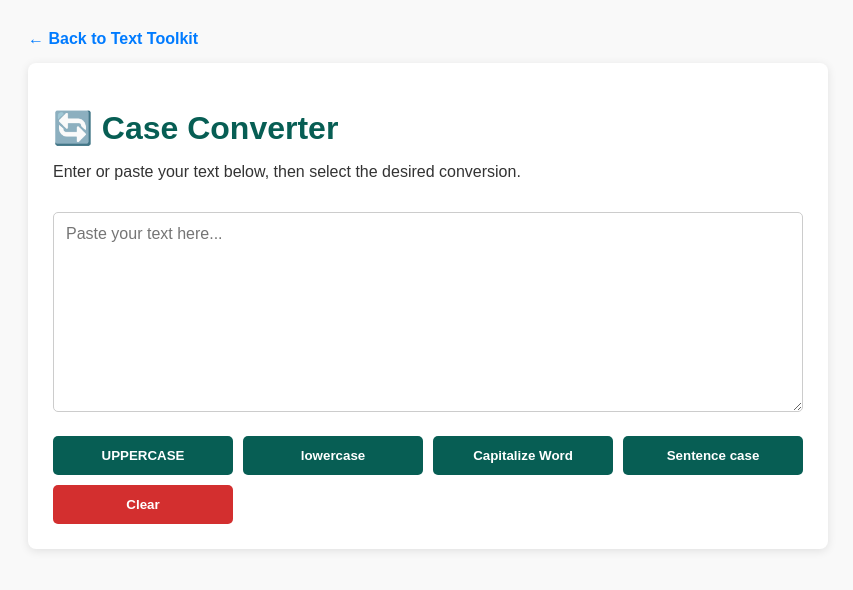
After one commit to A-SODIQY/text-toolkit, a Flask app: page /case-converter in a window 1280 px wide. The commit adds this page. Shown: the top 590 px of the page, without its empty margins (212-1065 px from the left). Run offline with Flask 3, Linux system fonts and the light colour scheme.

Commit message:
Add Text Case Converter utility and update homepage link

```diff
--- a/app.py
+++ b/app.py
@@ -67,3 +67,7 @@ def about():
 
 if __name__ == '__main__':
     app.run(debug=True)
+# Route for the Case Converter utility
+@app.route('/case-converter')
+def case_converter():
+    return render_template('converter.html')
--- /dev/null
+++ b/templates/converter.html
@@ -0,0 +1,65 @@
+<!DOCTYPE html>
+<html lang="en">
+<head>
+    <meta charset="UTF-8">
+    <meta name="viewport" content="width=device-width, initial-scale=1.0">
+    <title>Text Case Converter - TEXT TOOLKIT</title>
+    <style>
+        body { font-family: Arial, sans-serif; max-width: 800px; margin: 30px auto; padding: 0 20px; color: #333; background-color: #f9f9f9; }
+        .card { background: white; padding: 25px; border-radius: 8px; box-shadow: 0 2px 10px rgba(0,0,0,0.1); }
+        h1 { color: #075e54; margin-bottom: 5px; }
+        textarea { width: 100%; height: 200px; padding: 12px; margin-top: 15px; border: 1px solid #ccc; border-radius: 5px; box-sizing: border-box; font-family: inherit; font-size: 16px; resize: vertical; }
+        .button-group { display: grid; grid-template-columns: repeat(auto-fit, minmax(150px, 1fr)); gap: 10px; margin-top: 20px; }
+        button { background-color: #075e54; color: white; border: none; padding: 12px 20px; font-weight: bold; border-radius: 5px; cursor: pointer; }
+        button:hover { background-color: #128c7e; }
+        .nav { margin-bottom: 15px; }
+        .nav a { color: #007bff; text-decoration: none; font-weight: bold; }
+    </style>
+</head>
+<body>
+    <div class="nav">
+        <a href="/">&larr; Back to Text Toolkit</a>
+    </div>
+
+    <div class="card">
+        <h1>🔄 Case Converter</h1>
+        <p>Enter or paste your text below, then select the desired conversion.</p>
+
+        <textarea id="inputText" placeholder="Paste your text here..."></textarea>
+
+        <div class="button-group">
+            <button onclick="convert('upper')">UPPERCASE</button>
+            <button onclick="convert('lower')">lowercase</button>
+            <button onclick="convert('capitalize')">Capitalize Word</button>
+            <button onclick="convert('sentence')">Sentence case</button>
+            <button onclick="convert('clear')" style="background-color: #d32f2f;">Clear</button>
+        </div>
+    </div>
+
+    <script>
+        function convert(type) {
+            let input = document.getElementById('inputText').value;
+            let output = '';
+
+            switch(type) {
+                case 'upper':
+                    output = input.toUpperCase();
+                    break;
+                case 'lower':
+                    output = input.toLowerCase();
+                    break;
+                case 'capitalize':
+                    output = input.toLowerCase().split(' ').map(s => s.charAt(0).toUpperCase() + s.substring(1)).join(' ');
+                    break;
+                case 'sentence':
+                    output = input.toLowerCase().replace(/(^\s*\w|[\.\!\?]\s*\w)/g, c => c.toUpperCase());
+                    break;
+                case 'clear':
+                    document.getElementById('inputText').value = '';
+                    return;
+            }
+            document.getElementById('inputText').value = output;
+        }
+    </script>
+</body>
+</html>
--- a/templates/index.html
+++ b/templates/index.html
@@ -65,6 +65,12 @@
         <p>{{ processed_text }}</p>
     </div>
     {% endif %}
+<!-- New Utility Card: Case Converter -->
+<div class="card" style="margin-top: 20px; text-align: center;">
+    <h2>🔄 Text Case Converter</h2>
+    <p>Instantly change text to UPPERCASE, lowercase, Capitalize Word, and more.</p>
+    <a href="/case-converter" class="button" style="display: inline-block; background-color: #075e54; width: auto; padding: 12px 24px; margin-top: 10px; text-decoration: none;">Open Converter</a>
+</div>
 <!-- Content & Guide Section for SEO/AdSense -->
 <section style="margin-top: 40px; border-top: 1px solid #ddd; padding-top: 20px; color: #444; line-height: 1.6;">
     <h2>What is Quick Text Toolkit?</h2>
```
